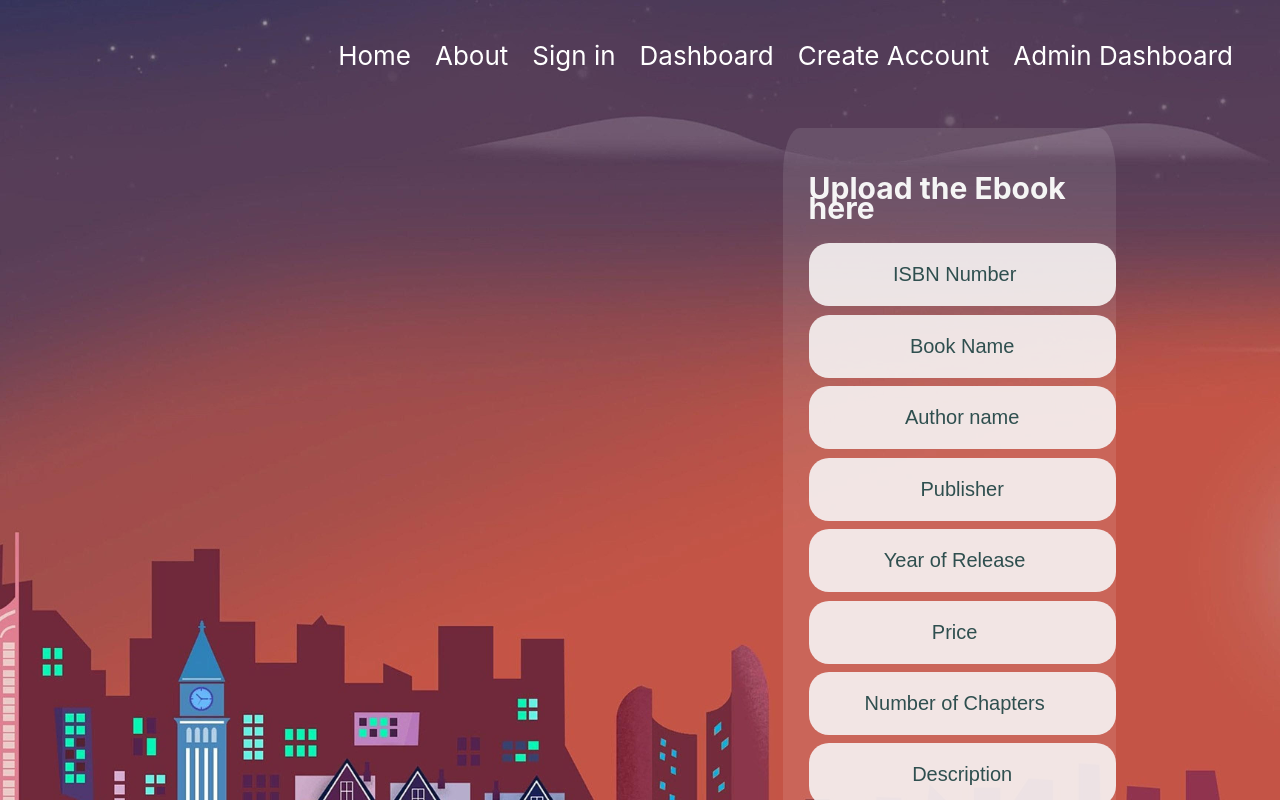
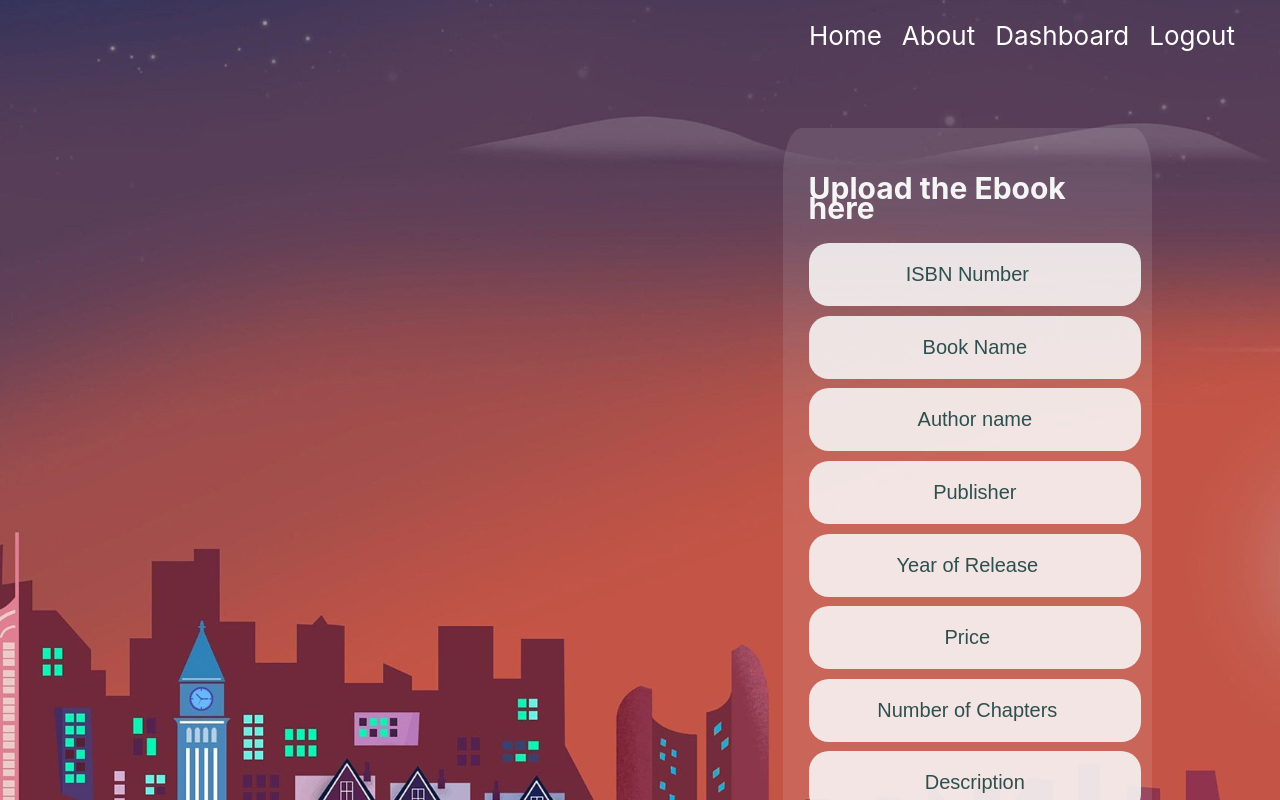
Before and after one commit to shwetamasrani/CustomEbook, a React (Create React App) app in the folder src/main/webapp/custom-ebook/: page /AdminDashboard in a window 1280 px wide. Shown: the top 800 px of the page. Built offline with nearby package versions, Linux system fonts and the light colour scheme.

Commit message:
UI changes, Login Bug fixed, logout added

```diff
--- a/src/main/webapp/custom-ebook/src/App.css
+++ b/src/main/webapp/custom-ebook/src/App.css
@@ -4,7 +4,8 @@
 
 body {
   background: url("bg.jpg") no-repeat fixed;
-  background-size: cover;
+    /*background-image:linear-gradient(to bottom, yellow, coral);*/
+  background-size:cover ;
     padding: 0 15px 0 15px;
 }
 .Welcome{
@@ -17,16 +18,18 @@ nav {
 nav ul {
   float: right;
   margin-right: 20px;
+
 }
+
 nav ul li {
   display: inline-block;
-  line-height: 80px;
+  line-height: 40px;
   margin: 0 5px;
 }
 nav ul li a {
   color: #ffffff;
   font-size: 26px;
-  padding: 7px;
+  padding: 5px;
     text-decoration: none;
 }
 nav ul li a:hover{
@@ -135,15 +138,23 @@ button {
 
 
 .Products {
+
+    display: grid;
+    grid-gap: 200px;
+    grid-template-columns: 5% 90%;
     color: whitesmoke;
     font-size: 20px;
-    width: 15%;
-    margin-bottom: 15px;
+    margin-bottom: 12px;
     padding: 1% 3% 1% 3%;
     line-height: 10px;
-    border-radius: 5%;
+    width: 40%;
+    border-radius: 20px;
     border: 1px -o-highlight-border solid;
     background-color: rgba(255, 255, 255, 0.1);
+}
+
+.Products img{
+    width: 170px;
 }
 .bookName{
     color: white;
@@ -156,6 +167,7 @@ button {
 .bookName button{
     color: black;
 }
+
 .bookName input{
     border-radius: 10px;
     height: 30px;
@@ -192,7 +204,7 @@ button {
   position: absolute;
   margin: 10% 10% 0% 60%;
   font-size: 20px;
-  width: 22%;
+  width: fit-content;
   padding: 2%;
   line-height: 20px;
   border-radius: 5%;
--- a/src/main/webapp/custom-ebook/src/App.js
+++ b/src/main/webapp/custom-ebook/src/App.js
@@ -18,14 +18,12 @@ class App extends Component{
         return(
             <div>
                 <Router>
-                    <div>
-                        <Navbar/>
-                    </div>
+
                     <div className="container">
                         <Switch>
 
                             <Route exact path='/' component={Welcome}/>
-                            <Route exact path='/SignIn' component={SignIn}/>
+                            <Route exact path='/SignIn' component={Welcome}/>
                             <Route exact path='/SignUp' component={SignUp}/>
                             <Route exact path='/Dashboard' component={Dashboard}/>
                             <Route exact path='/BookDetails' component={BookDetails}/>
--- a/src/main/webapp/custom-ebook/src/component/AddChapterDetails.jsx
+++ b/src/main/webapp/custom-ebook/src/component/AddChapterDetails.jsx
@@ -1,5 +1,6 @@
-import React, { Component } from 'react'
+import React, {Component} from 'react'
 import BookService from "../services/BookService"
+import {Link} from "react-router-dom";
 
 class AddChapterDetails extends Component {
 
@@ -7,18 +8,22 @@ class AddChapterDetails extends Component {
         super(props);
         this.state = {
 
-            bookId:this.props.location.state.bookId,
-            chapterNumber:"",
-            chapterName:"",
-            price:"",
-            startPage:"",
-            endPage:"",
-            description:"",
-            chapterArray:[]
+            bookId: this.props.location.state.bookId,
+            chapterNumber: "",
+            chapterName: "",
+            price: "",
+            startPage: "",
+            endPage: "",
+            description: "",
+            chapterArray: []
         }
         this.handleChange = this.handleChange.bind(this)
-        this.onSubmit=this.onSubmit.bind(this)
-        this.onAddChapter=this.onAddChapter.bind(this)
+        this.onSubmit = this.onSubmit.bind(this)
+        this.onAddChapter = this.onAddChapter.bind(this)
+        this.logout=this.logout.bind(this)
+    }
+    logout(){
+        alert("...Logging out")
     }
 
     handleChange(event) {
@@ -28,7 +33,7 @@ class AddChapterDetails extends Component {
         })
     }
 
-    onAddChapter=(c)=>{
+    onAddChapter = (c) => {
         c.preventDefault()
         // let chapter={chapterNumber:this.state.chapterNumber,chapterName:this.state.chapterName,
         //         price:this.state.price ,startPage:this.state.startPage,
@@ -38,11 +43,13 @@ class AddChapterDetails extends Component {
 
         // this.state.chapterArray.push({chapter});
 
-            this.state.chapterArray.push({chapterNumber:this.state.chapterNumber,chapterName:this.state.chapterName,
-                price:this.state.price ,startPage:this.state.startPage,
-                endPage:this.state.endPage, description:this.state.description});
+        this.state.chapterArray.push({
+            chapterNumber: this.state.chapterNumber, chapterName: this.state.chapterName,
+            price: this.state.price, startPage: this.state.startPage,
+            endPage: this.state.endPage, description: this.state.description
+        });
 
-         console.log("chapter-array",this.state.chapterArray)
+        console.log("chapter-array", this.state.chapterArray)
 
     }
 
@@ -51,7 +58,7 @@ class AddChapterDetails extends Component {
         b.preventDefault();
 
         let book_split = {
-          bookId:this.state.bookId,bookChapters:this.state.chapterArray
+            bookId: this.state.bookId, bookChapters: this.state.chapterArray
         };
         console.log('book_split => ' + JSON.stringify(book_split));
 
@@ -63,31 +70,34 @@ class AddChapterDetails extends Component {
     }
 
 
-    componentDidMount(){
+    componentDidMount() {
 
 
-      console.log("in add chapter",this.props.location.state.bookId)
+        console.log("in add chapter", this.props.location.state.bookId)
     }
+
     render() {
 
         return (
 
             <div>
+                <div className="Navbar">
+                    <nav>
+                        <ul>
+                            <li ><Link to="/">Home</Link></li>
+                            <li><Link to="/SignUp">About</Link></li>
+                            <li><Link to="/AdminDashboard">Dashboard</Link></li>
+                            <li><Link to="/" onClick={this.logout}>Logout</Link></li>
+                        </ul>
+                    </nav>
+                </div>
 
                 <div className="chapter">
                     <h2>
                         Add Chapter details here
                     </h2>
                     <form>
-                    <input
-                            type="number"
-                            name="bookId"
-                            required="True"
-                            placeholder="Book Id"
-                            value={this.state.bookId}
-                            onChange={this.handleChange}/>
 
-                            <hr/>
                         <div>
                             <form>
 
@@ -151,4 +161,5 @@ class AddChapterDetails extends Component {
         );
     }
 }
+
 export default AddChapterDetails
--- a/src/main/webapp/custom-ebook/src/component/AdminDashboard.jsx
+++ b/src/main/webapp/custom-ebook/src/component/AdminDashboard.jsx
@@ -4,6 +4,7 @@ import axios from 'axios';
 import Dashboard from "./Dashboard";
 import BookService from "../services/BookService"
 import AddChapterDetails from "./AddChapterDetails";
+import {Link} from "react-router-dom";
 
 class AdminDashboard extends Component {
 
@@ -23,6 +24,10 @@ class AdminDashboard extends Component {
 
         }
         this.handleChange = this.handleChange.bind(this)
+        this.logout=this.logout.bind(this)
+    }
+    logout(){
+        alert("...Logging out")
     }
     handleChange(event) {
       const {name, value} = event.target;
@@ -117,6 +122,16 @@ class AdminDashboard extends Component {
     render() {
         return (
             <div>
+                <div className="Navbar">
+                    <nav>
+                        <ul>
+                            <li ><Link to="/">Home</Link></li>
+                            <li><Link to="/SignUp">About</Link></li>
+                            <li><Link to="/AdminDashboard">Dashboard</Link></li>
+                            <li><Link to="/" onClick={this.logout}>Logout</Link></li>
+                        </ul>
+                    </nav>
+                </div>
                 <div className="bookUpload">
                     <h2>
                         Upload the Ebook here
--- a/src/main/webapp/custom-ebook/src/component/Dashboard.js
+++ b/src/main/webapp/custom-ebook/src/component/Dashboard.js
@@ -1,6 +1,7 @@
 import React, {Component} from "react"
 import Products from "./Products";
 import productsInfo from "./Data/productInfo";
+import {Link} from "react-router-dom";
 
 
 class Dashboard extends Component {
@@ -12,7 +13,11 @@ class Dashboard extends Component {
             userId:this.props.location.userId
         }
         this.setStateToFalse = this.setStateToFalse.bind(this)
+        this.logout=this.logout.bind(this)
 
+    }
+    logout(){
+        localStorage.removeItem('userId');
     }
 
     setStateToFalse() {
@@ -53,18 +58,30 @@ class Dashboard extends Component {
 
 
     render() {
+
         if (this.state.isLoading)
             return (
                 <div>
+                    <div className="Navbar">
+                        <nav>
+                            <ul>
+                                <li ><Link to="/">Home</Link></li>
+                                <li><Link to="/SignUp">About</Link></li>
+                                <li><Link to="/Dashboard">Dashboard</Link></li>
+                                <li><Link to="/" onClick={this.logout}>Logout</Link></li>
+                            </ul>
+                        </nav>
+                    </div>
                     <h3>loading...</h3>
                 </div>
             )
         const productComponents = this.state.productInfo.map((product) => {
             return (
+
                 <Products
                     id={product.bookId}
                     bookTitle={product.bookName}
-                    authorName={product.description}
+                    authorName={product.author}
                     price={product.price}
                     img={product.imageLocation}
                     publisher={product.publisher}
@@ -76,8 +93,20 @@ class Dashboard extends Component {
             <div className="Dashboard">
                 {this.state.isLoading ? this.setStateToFalse :
                     <div>
-                        <h1>Dashboard</h1>
+                        <div className="Navbar">
+                            <nav>
+                                <ul>
+                                    <li ><Link to="/">Home</Link></li>
+                                    <li><Link to="/SignUp">About</Link></li>
+                                    <li><Link to="/Dashboard">Dashboard</Link></li>
+                                    <li><Link to="/" onClick={this.logout}>Logout</Link></li>
+                                </ul>
+                            </nav>
+                        </div>
+                        <h1 style={{border:'10px solid rgba(255,255,255,0)',width:'fit-content'}}>Dashboard</h1>
+                        <div className="box">
                         {productComponents}
+                        </div>
                     </div>}
             </div>
         )
--- a/src/main/webapp/custom-ebook/src/component/Navbar.js
+++ b/src/main/webapp/custom-ebook/src/component/Navbar.js
@@ -4,15 +4,12 @@ import {Link} from 'react-router-dom'
 
 function Navbar(){
     return(
-        <div>
+        <div className="Navbar">
             <nav>
                 <ul>
                     <li ><Link to="/">Home</Link></li>
                     <li><Link to="/SignUp">About</Link></li>
-                    <li><Link to="/SignIn">Sign in</Link></li>
-                    <li><Link to="/Dashboard">Dashboard</Link></li>
                     <li><Link to="/SignUp">Create Account</Link></li>
-                    <li><Link to="/AdminDashboard">Admin Dashboard</Link></li>
                 </ul>
             </nav>
         </div>
--- a/src/main/webapp/custom-ebook/src/component/SignUp.js
+++ b/src/main/webapp/custom-ebook/src/component/SignUp.js
@@ -1,6 +1,7 @@
 import React, {Component} from "react"
 import {Link} from "react-router-dom";
 import UserService from '../services/UserService';
+import Navbar from "./Navbar";
 
 class SignUp extends Component {
     constructor(props) {
@@ -43,6 +44,8 @@ class SignUp extends Component {
 
     render() {
         return (
+            <div>
+                <Navbar/>
             <div className="SignUp">
                 <div className="register">
                     <h1>Create an account</h1>
@@ -134,6 +137,7 @@ class SignUp extends Component {
                     </form>
                 </div>
             </div>
+            </div>
         )
     }
 }
```
Also changed, not shown: src/main/webapp/custom-ebook/src/component/Products.js (+9 -4 lines), src/main/webapp/custom-ebook/src/component/SignIn.js (+6 -2 lines), src/main/webapp/custom-ebook/src/component/Welcome.js (+5 -4 lines). Lines whose indentation alone changed are shown as unchanged.
